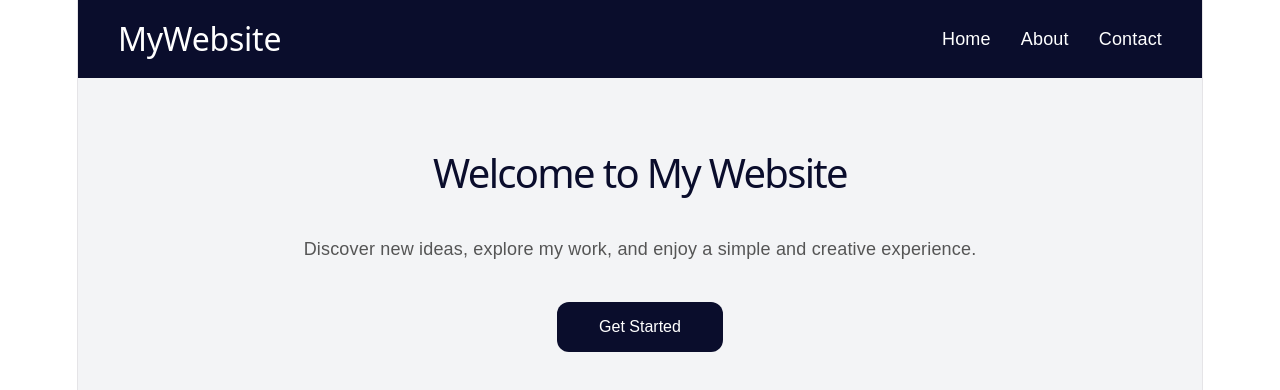
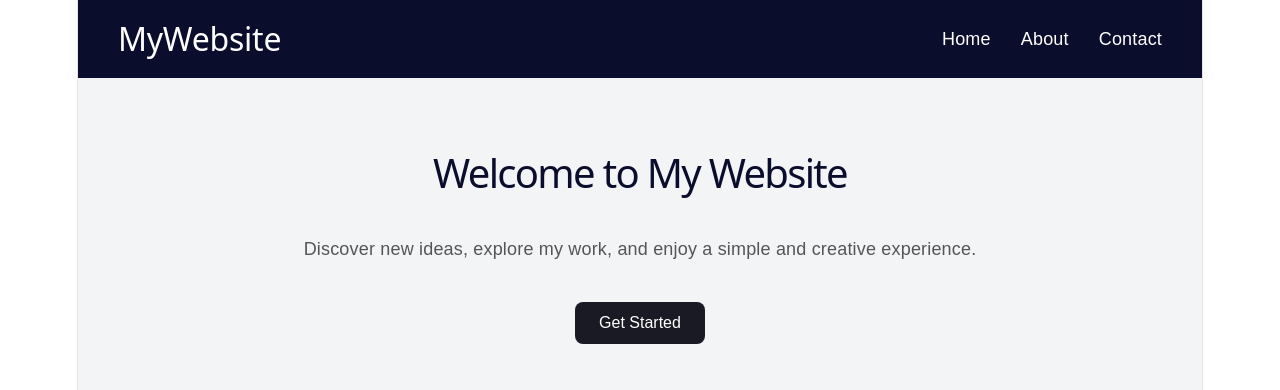
Before and after one commit to Flesha-Andhariya/axios-posts, a React (Vite) app: page / in a window 1280 px wide. Shown: the top 390 px of the page. Built offline with nearby package versions, Linux system fonts and the light colour scheme.

Commit message:
add props button

```diff
--- /dev/null
+++ b/src/components/Button.css
@@ -0,0 +1,14 @@
+
+.custom-button {
+  background-color: #191a23;
+  color: white;
+  padding: 12px 24px;
+  border: none;
+  border-radius: 8px;
+  font-size: 16px;
+  cursor: pointer;
+}
+
+.custom-button:hover {
+  background-color: #930a37;
+}
--- /dev/null
+++ b/src/components/Button.jsx
@@ -0,0 +1,10 @@
+
+import "./Button.css";
+
+export default function Button(props) {
+  return (
+    <button className="custom-button">
+      {props.text}
+    </button>
+  );
+}
--- a/src/pages/about.jsx
+++ b/src/pages/about.jsx
@@ -1,5 +1,6 @@
 
 import "./style.css";
+import Button from "../components/Button";
 
 export default function About() {
   return (
@@ -9,6 +10,9 @@ export default function About() {
         <p>
           We love creating beautiful websites and learning new things every day.
         </p>
+          <Button
+          text="Learn More"
+        />
       </div>
     </div>
   );
--- a/src/pages/contact.jsx
+++ b/src/pages/contact.jsx
@@ -1,5 +1,6 @@
 
 import "./style.css";
+import Button from "../components/Button";
 
 export default function Contact() {
   return (
@@ -9,6 +10,9 @@ export default function Contact() {
         <p>Email: abc123@gmail.com</p>
         <p>Phone: +911234567890</p>
         <p>Address: Bhavnagar, Gujarat, India</p>
+         <Button
+          text="Contact Now"
+        />
       </div>
     </div>
   );
--- a/src/pages/home.jsx
+++ b/src/pages/home.jsx
@@ -1,5 +1,6 @@
 
 import "./style.css";
+import Button from "../components/Button";
 
 export default function Home() {
   return (
@@ -9,7 +10,9 @@ export default function Home() {
         <p>
           Discover new ideas, explore my work, and enjoy a simple and creative experience.
         </p>
-        <button className="home-btn">Get Started</button>
+        <Button
+          text="Get Started"
+        />
       </div>
     </div>
   );
```
